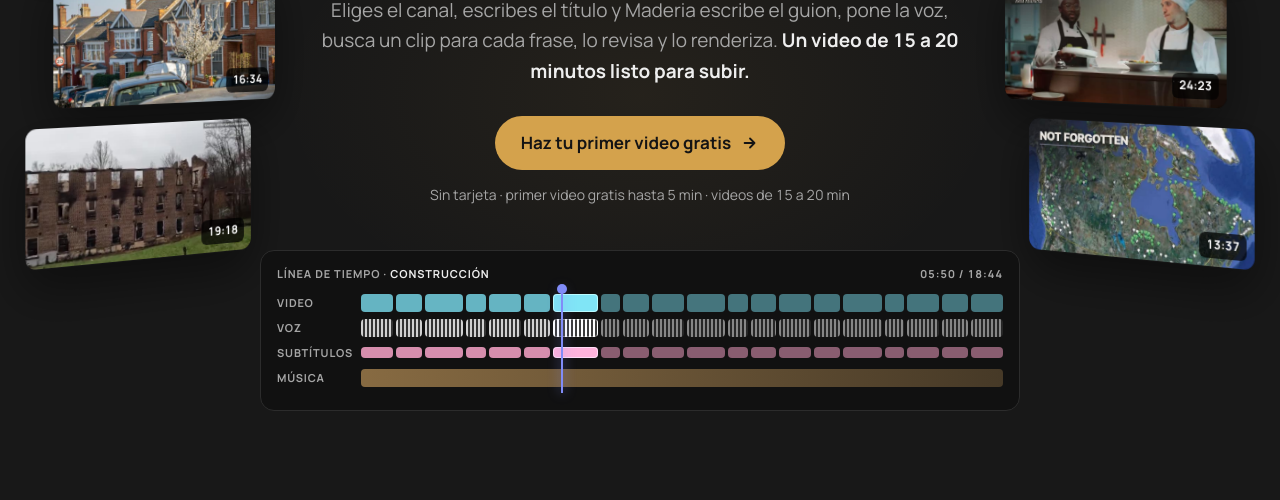
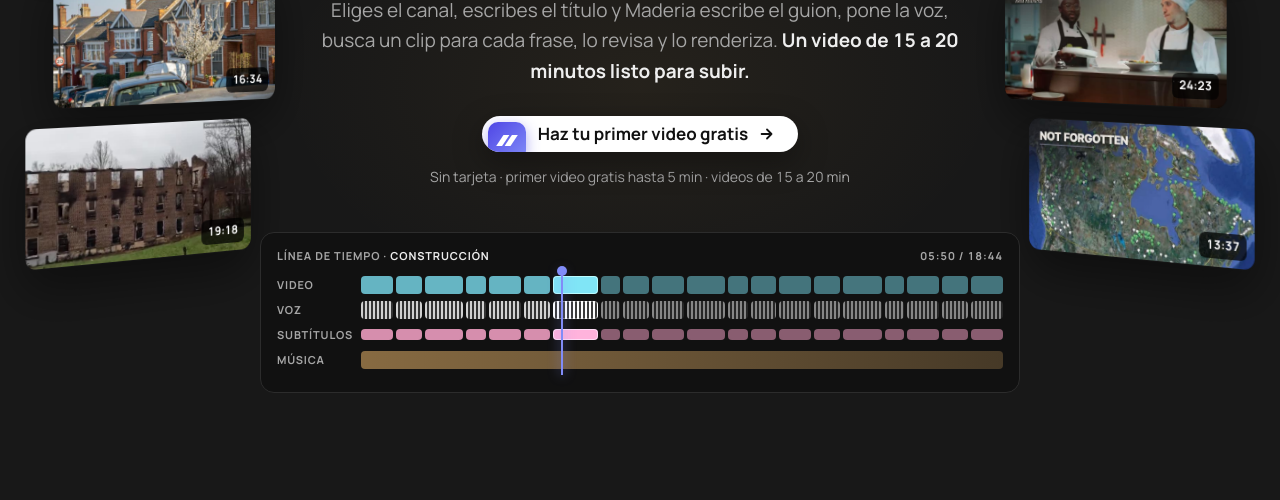
Before and after one commit to camilacalderon34-lgtm/maderia-landing, a plain HTML site: page public/index.html in a window 1280 px wide. Shown: the part 463-963 px from the top of the page. Drawn offline with Linux system fonts and the light colour scheme; animation ran at ten frames a second.

Commit message:
Hero: acento configurable (morado por defecto) y botón con ficha del logo que se desliza
Sustituye el latón del titular por la variable --acento, botón primario
blanco con la ficha morada del logo que viaja al otro extremo al pasar el
ratón dejando una estela de puntos. Respeta prefers-reduced-motion.

Co-Authored-By: Claude Fable 5.1 <noreply@anthropic.com>
Claude-Session: https://claude.ai/code/session_01C3bm72rp1sfzMbTW3ukNXh

```diff
--- a/public/css/landing.css
+++ b/public/css/landing.css
@@ -6,6 +6,8 @@
   --hueso:      #EEEEEE;
   --hueso-bajo: #A6A6A6;
   --laton:      #D4A24C;
+  /* Acento del titular. Cambia aquí y cambia en toda la página. */
+  --acento:     #A5B4FC;
   --borde:      #2C2C2C;
   --morado:     #6366F1;
   --morado-claro: #818CF8;
@@ -54,9 +56,28 @@ button { font: inherit; color: inherit; }
 
 /* ===== 1. Hero ===== */
 .boton { display: inline-flex; align-items: center; gap: 10px; border-radius: 999px; font-weight: 700; text-decoration: none; line-height: 1; white-space: nowrap; transition: background-color .15s, color .15s, transform .15s, border-color .15s; }
-.boton-pri { background: var(--laton); color: #141414; padding: 18px 26px; font-size: 16px; }
-.boton-pri:hover { background: #E2B45E; }
+.boton-pri { position: relative; background: #FFFFFF; color: #111; padding: 9px 22px 9px 56px; font-size: 16px; font-weight: 700; box-shadow: 0 10px 30px rgba(0,0,0,.35); overflow: hidden; isolation: isolate; }
+.boton-pri .texto { position: relative; z-index: 1; transition: transform .45s cubic-bezier(.65,0,.35,1); }
+.boton-pri .flecha { position: relative; z-index: 1; transition: transform .45s cubic-bezier(.65,0,.35,1), opacity .3s; }
+.boton-pri .ficha { position: absolute; top: 6px; left: 6px; width: 38px; height: 38px; border-radius: 10px; display: grid; place-items: center;
+  background: linear-gradient(135deg, #4F46E5, #818CF8); box-shadow: 0 4px 14px rgba(79,70,229,.45); z-index: 2;
+  transition: transform .45s cubic-bezier(.65,0,.35,1); }
+.boton-pri .ficha svg { width: 22px; height: 11px; }
+/* Estela de puntos que deja la ficha al viajar. */
+.boton-pri .ficha::after { content: ""; position: absolute; top: 0; right: 100%; width: var(--estela, 0px); height: 100%; margin-right: 2px;
+  background-image: radial-gradient(circle, rgba(99,102,241,.65) 1.1px, transparent 1.4px); background-size: 5px 5px;
+  -webkit-mask-image: linear-gradient(90deg, transparent, #000); mask-image: linear-gradient(90deg, transparent, #000);
+  opacity: 0; transition: opacity .25s; }
+.boton-pri:hover .ficha, .boton-pri:focus-visible .ficha { transform: translateX(calc(var(--ancho-boton, 260px) - 50px)); }
+.boton-pri:hover .ficha::after, .boton-pri:focus-visible .ficha::after { --estela: 64px; opacity: 1; }
+.boton-pri:hover .texto, .boton-pri:focus-visible .texto { transform: translateX(-44px); }
+.boton-pri:hover .flecha, .boton-pri:focus-visible .flecha { transform: translateX(-44px); opacity: 0; }
 .boton-pri:active { transform: translateY(1px); }
+@media (prefers-reduced-motion: reduce) {
+  .boton-pri .ficha, .boton-pri .texto, .boton-pri .flecha, .boton-pri .ficha::after { transition: none; }
+  .boton-pri:hover .ficha, .boton-pri:focus-visible .ficha { transform: none; }
+  .boton-pri:hover .texto, .boton-pri:focus-visible .texto, .boton-pri:hover .flecha, .boton-pri:focus-visible .flecha { transform: none; opacity: 1; }
+}
 .boton-sec { background: transparent; color: var(--hueso); padding: 10px 16px; font-size: 14px; border: 1px solid var(--borde); }
 .boton-sec:hover { border-color: var(--hueso-bajo); }
 
@@ -84,11 +105,11 @@ button { font: inherit; color: inherit; }
 .pastillas { display: flex; flex-wrap: wrap; justify-content: center; gap: 8px; margin-bottom: 22px; }
 .pastilla { display: inline-flex; align-items: center; gap: 8px; border: 1px solid var(--borde); background: color-mix(in srgb, var(--nogal-alto) 80%, transparent); color: var(--hueso); border-radius: 999px; padding: 7px 12px; font-size: 12px; font-weight: 700; letter-spacing: .08em; text-transform: uppercase; }
 .hero h1 { font-size: clamp(40px, 6.4vw, 72px); color: var(--hueso); }
-.hero h1 .acento { color: var(--laton); }
+.hero h1 .acento { color: var(--acento); }
 .hero-p { margin-top: 22px; max-width: 58ch; font-size: clamp(16px, 1.5vw, 19px); line-height: 1.6; color: var(--hueso-bajo); }
 .hero-p strong { color: var(--hueso); font-weight: 700; }
 .hero-cta { margin-top: 30px; display: flex; flex-direction: column; align-items: center; }
-.hero-cta .boton-pri { font-size: clamp(15px, 1.4vw, 17px); }
+.hero-cta .boton-pri { font-size: clamp(15px, 1.4vw, 17px); padding-block: 9px; }
 .hero-nota { margin-top: 14px; font-size: 14px; color: var(--hueso-bajo); }
 
 /* Miniaturas de videos reales */
--- a/public/index.html
+++ b/public/index.html
@@ -53,9 +53,10 @@
         </h1>
         <p class="hero-p" data-i18n="hero.p">Eliges el canal, escribes el título y Maderia escribe el guion, pone la voz, busca un clip para cada frase, lo revisa y lo renderiza. <strong>Un video de 15 a 20 minutos listo para subir.</strong></p>
         <div class="hero-cta">
-          <a class="boton boton-pri" href="https://app.usemaderia.com/" data-url-registro>
-            <span data-i18n="hero.cta">Haz tu primer video gratis</span>
-            <svg viewBox="0 0 20 20" width="18" height="18" aria-hidden="true"><path d="M4 10h11M10 5l5 5-5 5" fill="none" stroke="currentColor" stroke-width="2" stroke-linecap="round" stroke-linejoin="round"/></svg>
+          <a class="boton boton-pri" href="https://app.usemaderia.com/" data-url-registro data-boton-ficha>
+            <span class="ficha" aria-hidden="true"><svg viewBox="0 0 951 483"><polygon points="321,0 581,0 260,483 0,483" fill="#fff"/><polygon points="691,0 951,0 630,483 370,483" fill="#fff"/></svg></span>
+            <span class="texto" data-i18n="hero.cta">Haz tu primer video gratis</span>
+            <svg class="flecha" viewBox="0 0 20 20" width="18" height="18" aria-hidden="true"><path d="M4 10h11M10 5l5 5-5 5" fill="none" stroke="currentColor" stroke-width="2" stroke-linecap="round" stroke-linejoin="round"/></svg>
           </a>
           <p class="hero-nota">
             <span data-i18n="hero.n1">Sin tarjeta</span> · <span data-i18n="hero.n2">primer video gratis hasta</span> <span data-minutos-gratis>5</span> <span data-i18n="hero.n3">min</span> · <span data-i18n="hero.n4">videos de 15 a 20 min</span>
--- a/public/js/landing.js
+++ b/public/js/landing.js
@@ -93,3 +93,12 @@ function montarLineaDeTiempo() {
 montarLineaDeTiempo();
 pintarVideosHero();
 document.addEventListener('maderia:idioma', pintarVideosHero);
+
+/* Botón con ficha: el recorrido depende del ancho real del botón (cambia con el idioma). */
+function medirBotones() {
+  document.querySelectorAll('[data-boton-ficha]').forEach(b => b.style.setProperty('--ancho-boton', b.offsetWidth + 'px'));
+}
+medirBotones();
+addEventListener('resize', medirBotones);
+document.addEventListener('maderia:idioma', () => requestAnimationFrame(medirBotones));
+if (document.fonts && document.fonts.ready) document.fonts.ready.then(medirBotones);
```
